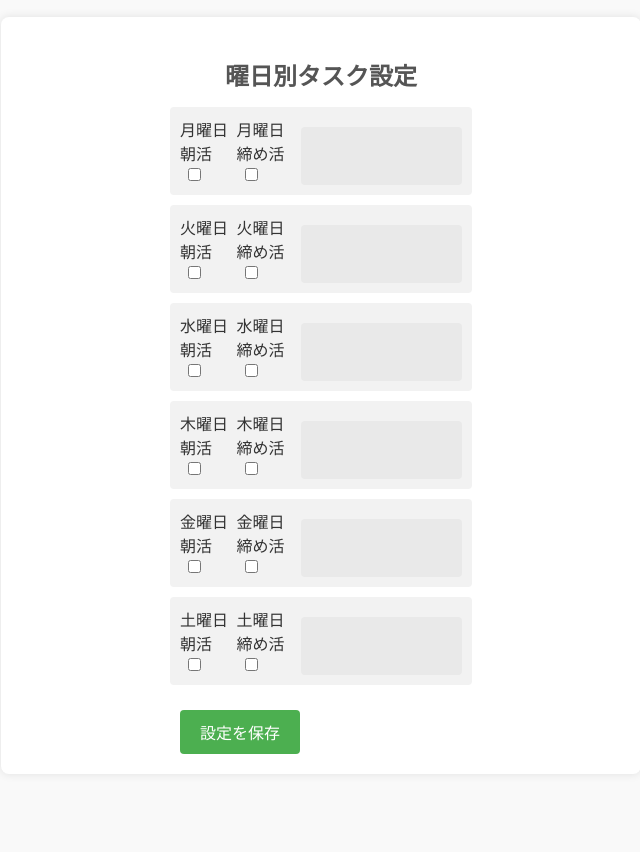
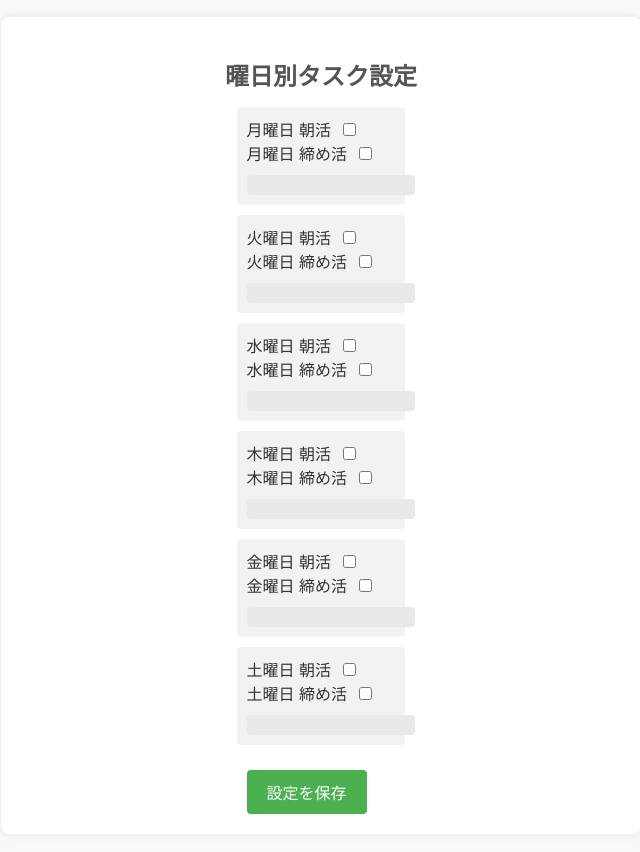
Before and after one commit to flanlily/create-oc, a plain HTML site: page index.html in a window 1280 px wide. Shown: the part 90-942 px from the top of the page, without its empty margins (319-959 px from the left). Before the commit the page ends 884 px from the top, so only its background shows below. Drawn offline with Linux system fonts and the light colour scheme.

Commit message:
Update styles.css

```diff
--- a/styles.css
+++ b/styles.css
@@ -35,13 +35,14 @@ h2 {
 .day-container {
   display: flex;
   flex-direction: column;
-  align-items: center;
+  align-items: center; /* 中央揃え */
   width: 100%;
 }
 
 .day {
   display: flex;
-  justify-content: space-between;
+  justify-content: center; /* 変更: 各曜日のチェックボックスを中央揃え */
+  flex-direction: column; /* 変更: 縦方向に配置 */
   width: 100%;
   padding: 10px;
   background-color: #f2f2f2;
```
